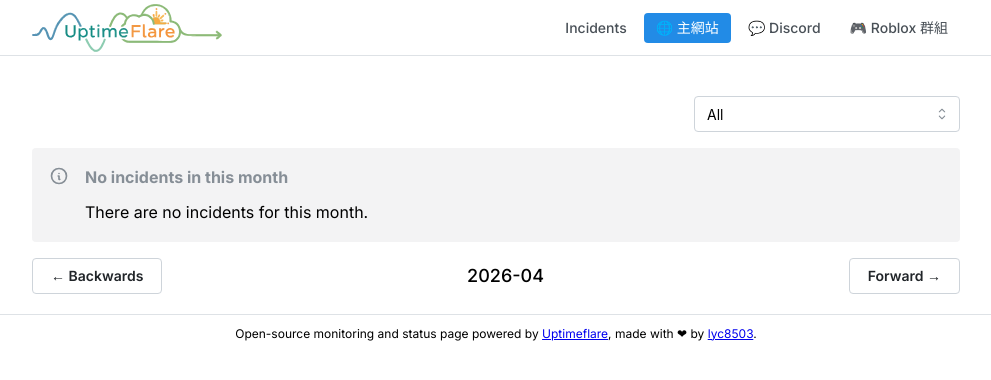
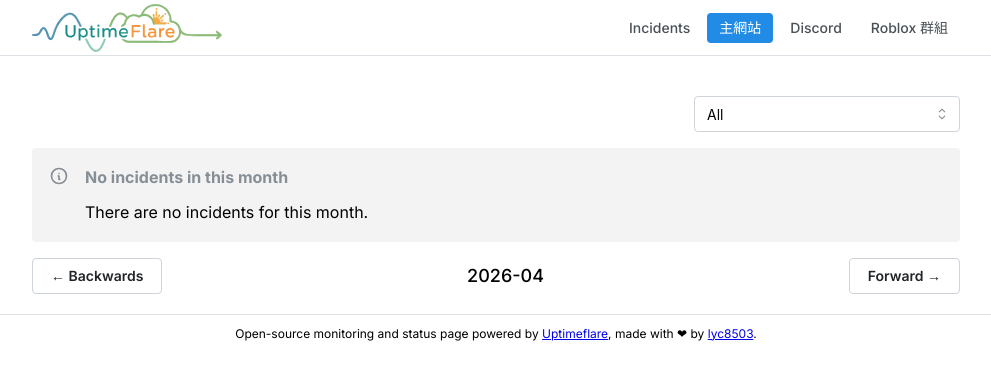
Before and after one commit to burce857/-4932, a Next.js app: page /incidents in a window 1280 px wide. Shown: the top 380 px of the page, without its empty margins (144-1135 px from the left). Built offline with nearby package versions, Linux system fonts and the light colour scheme.

Commit message:
Refactor uptime configuration for clarity and updates

```diff
--- a/uptime.config.ts
+++ b/uptime.config.ts
@@ -1,92 +1,77 @@
-import type { PageConfig, WorkerConfig } from './types/config';
+import type {
+  PageConfig,
+  WorkerConfig,
+  MaintenanceConfig,
+} from './types/config';
 
-/* ===== 前端顯示（升級版） ===== */
+/* ===== 前端顯示 ===== */
 const pageConfig: PageConfig = {
-  title: '✈️ China Airlines ROBLOX Status',
-  description: '即時服務狀態監控 / Real-time Service Status',
-
-  theme: {
-    primary: '#1a73e8',
-    background: '#0f172a',
-    card: '#111827',
-    text: '#e5e7eb',
-  },
-
-  header: {
-    logo: 'https://assets.rbxl.ccwu.cc/IMG_7021-removebg-preview.png',
-    title: 'China Airlines ROBLOX',
-    subtitle: 'Service Status Dashboard',
-  },
-
+  title: 'China Airlines ROBLOX Status',
   links: [
     {
       link: 'https://china-airlines.rbxl.ccwu.cc/',
-      label: '🌐 主網站',
+      label: '主網站',
       highlight: true,
     },
     {
       link: 'https://discord.gg/BeR2Xn92pB',
-      label: '💬 Discord',
+      label: 'Discord',
     },
     {
       link: 'https://www.roblox.com/communities/33984181/China-Airlines#!/about',
-      label: '🎮 Roblox 群組',
+      label: 'Roblox 群組',
     },
   ],
 };
 
-/* ===== 監控設定（分類+顏色） ===== */
+/* ===== 監控設定 ===== */
 const workerConfig: WorkerConfig = {
   monitors: [
     {
       id: 'main_website',
-      name: '🌐 主網站',
-      category: 'Website',
+      name: '主網站 / Main Website',
       method: 'GET',
       target: 'https://china-airlines.rbxl.ccwu.cc/',
-      tooltip: '官方網站',
+      tooltip: 'China Airlines ROBLOX 官方網站',
       expectedCodes: [200, 301, 302],
     },
     {
       id: 'assets_pages',
-      name: '🖼️ 圖片資源',
-      category: 'Assets',
+      name: '圖片資源 / Assets',
       method: 'GET',
       target: 'https://assets.rbxl.ccwu.cc/IMG_7021-removebg-preview.png',
-      tooltip: 'Cloudflare Pages',
+      tooltip: 'Cloudflare Pages 圖片資源',
       expectedCodes: [200],
     },
     {
       id: 'discord_invite',
-      name: '💬 Discord',
-      category: 'Social',
+      name: 'Discord 招募連結',
       method: 'GET',
       target: 'https://discord.gg/BeR2Xn92pB',
-      tooltip: '邀請連結',
+      tooltip: 'Discord 邀請連結狀態',
       expectedCodes: [200, 301, 302],
     },
     {
       id: 'roblox_group',
-      name: '🎮 Roblox 群組',
-      category: 'Social',
+      name: 'Roblox 群組',
       method: 'GET',
       target: 'https://www.roblox.com/communities/33984181/China-Airlines#!/about',
-      tooltip: '官方群組',
+      tooltip: 'Roblox 官方群組頁面',
       expectedCodes: [200, 301, 302],
     },
   ],
 };
 
-/* ===== 維護 ===== */
-const maintenances = [
-  // 範例（可以之後用）
+/* ===== 維護 / 公告 ===== */
+const maintenances: MaintenanceConfig[] = [
   /*
   {
-    title: "系統維護",
-    message: "主網站正在升級 V2",
-    start: "2026-05-01T00:00:00Z",
-    end: "2026-05-01T03:00:00Z"
-  }
+    title: '系統公告',
+    body: 'China Airlines ROBLOX Status 已更新至新版狀態頁。',
+    start: '2026-04-29T16:00:00+08:00',
+    end: '2026-04-30T00:00:00+08:00',
+    color: 'blue',
+  },
   */
 ];
 
```
